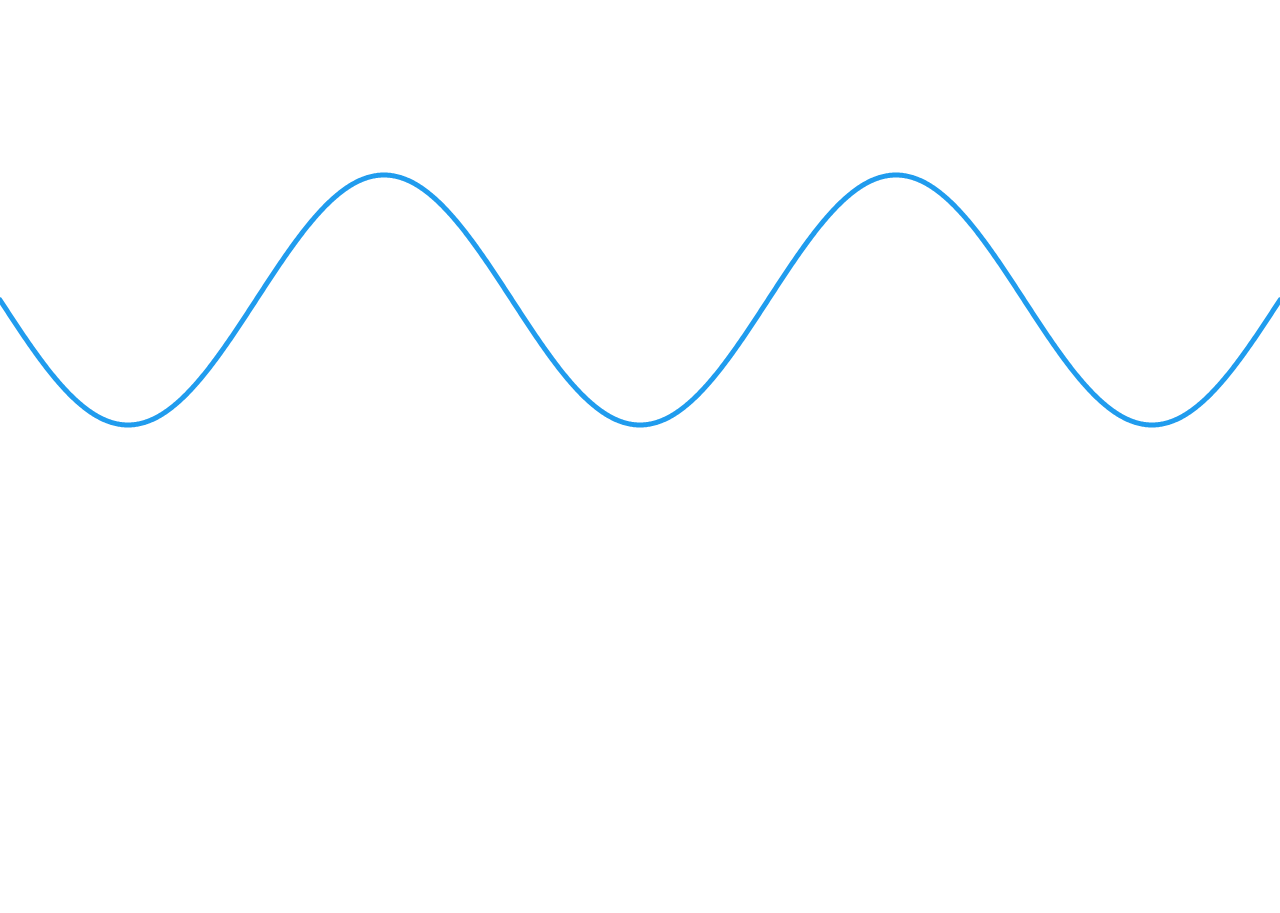
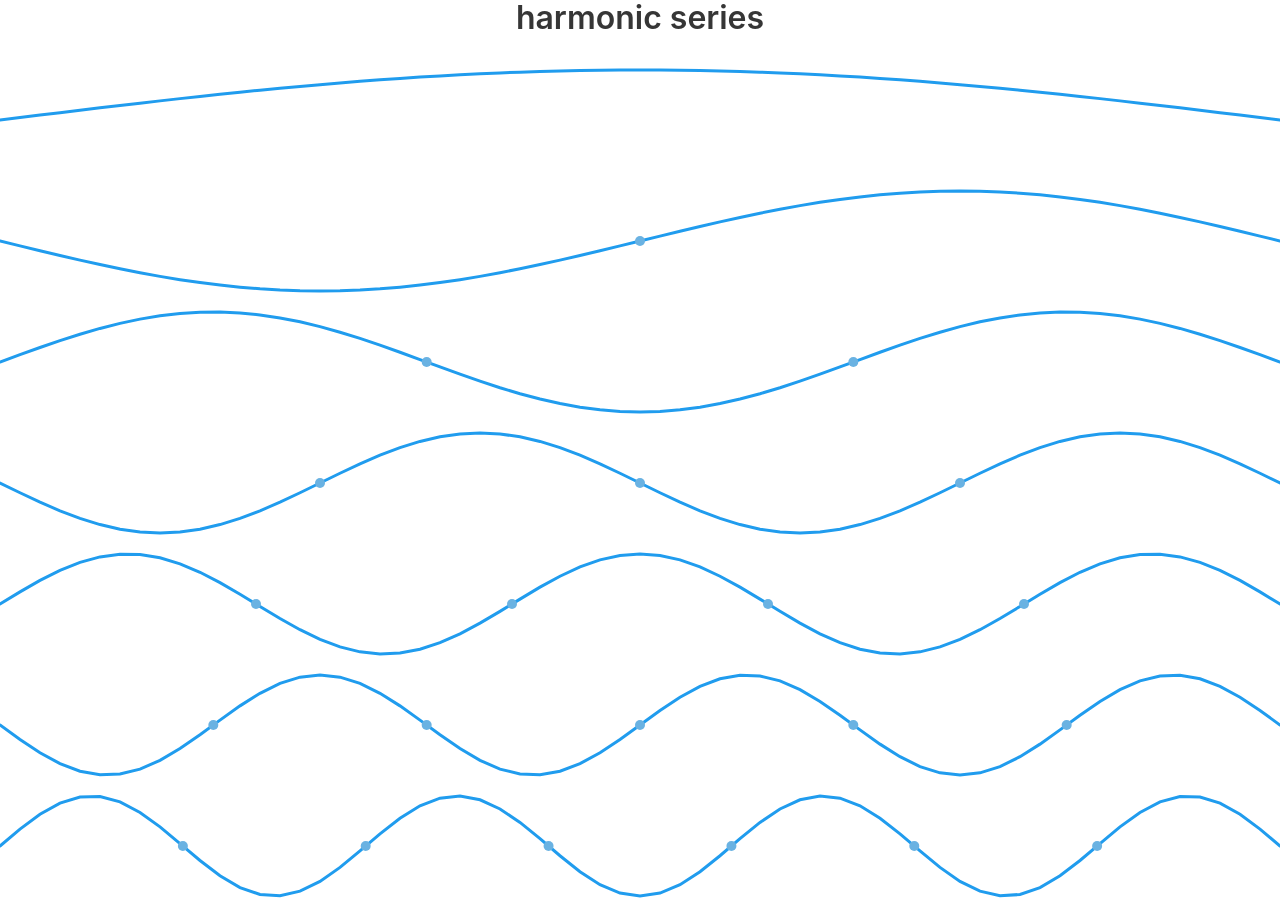
Before and after one commit to d-rowe/harmonic-visualizer, a React (Create React App) app: page / in a window 1280 px wide. Shown: the top 913 px of the page. Before the commit the page ends 800 px from the top, so only its background shows below. Built offline with nearby package versions, Linux system fonts and the light colour scheme.

Commit message:
fixed easing bug added first 10 harmonics added nodes

```diff
--- a/package.json
+++ b/package.json
@@ -3,6 +3,7 @@
   "version": "0.1.0",
   "private": true,
   "dependencies": {
+    "bulma": "^0.7.4",
     "gsap": "^2.1.2",
     "react": "^16.8.6",
     "react-dom": "^16.8.6",
--- a/src/App.css
+++ b/src/App.css
@@ -2,7 +2,7 @@
   text-align: center;
   width: 100%;
   height: 100%;
-  overflow: hidden;
+  /* overflow: hidden; */
 }
 
 .App-logo {
--- a/src/App.js
+++ b/src/App.js
@@ -1,11 +1,24 @@
 import React from "react";
 import Wave from "./components/wave";
+import "bulma/css/bulma.css";
 import "./App.css";
 
 function App() {
   return (
-    <div className="App" id="App">
-      <Wave />
+    <div>
+      <h1 class="title has-text-centered">harmonic series</h1>
+      <div className="App" id="App">
+        <Wave harmonic="1" />
+        <Wave harmonic="2" />
+        <Wave harmonic="3" />
+        <Wave harmonic="4" />
+        <Wave harmonic="5" />
+        <Wave harmonic="6" />
+        <Wave harmonic="7" />
+        <Wave harmonic="8" />
+        <Wave harmonic="9" />
+        <Wave harmonic="10" />
+      </div>
     </div>
   );
 }
--- a/src/components/wave.css
+++ b/src/components/wave.css
@@ -1,11 +1,15 @@
 path {
   stroke: hsl(204, 86%, 53%);
-  stroke-width: 5px;
+  stroke-width: 3px;
   stroke-linecap: round;
   fill: none;
 }
 
-.contain, svg {
+circle {
+  fill: hsl(204, 67%, 65%);
+}
+
+svg {
   width: 100%;
-  height: 100%;
+  height: 115px;
 }
--- a/src/components/wave.js
+++ b/src/components/wave.js
@@ -1,23 +1,41 @@
 import React from "react";
-import { TweenMax, Sine } from "gsap/TweenMax";
+import { TweenMax, Power1 } from "gsap/TweenMax";
 import { TimelineMax } from "gsap/TimelineMax";
 import "./wave.css";
 
 class Wave extends React.Component {
   constructor(props) {
     super(props);
-    this.amplitude = 250;
+    this.amplitude = 50;
     this.amplitudeAnimation = this.amplitude;
-    this.harmonic = 5;
+    this.harmonic = this.props.harmonic;
+    this.speed = 3;
+    this.resolution = 20;
   }
+
+  draw() {
+    this.width = this.refs.contain.clientWidth;
+    let path = "M";
+    for (var i = 0; i <= this.width; i = i + this.resolution) {
+      let x = i;
+      let y =
+        60 +
+        this.amplitudeAnimation *
+          Math.sin(x / (this.width / (Math.PI * this.harmonic)));
+      path = path.concat(x + "," + y + " L");
+    }
+    this.refs.path.setAttribute("d", path);
+  }
+
   componentDidMount() {
     this.draw();
+    this.drawNodes();
     this.wtl = new TimelineMax({ repeat: -1 });
     this.wtl.add(
       TweenMax.to(this, 1, {
         amplitudeAnimation: -this.amplitude,
-        easing: Sine.easeInOut,
-        onUpdate: value => {
+        ease: Power1.easeInOut,
+        onUpdate: () => {
           this.draw();
         }
       })
@@ -25,33 +43,40 @@ class Wave extends React.Component {
     this.wtl.add(
       TweenMax.to(this, 1, {
         amplitudeAnimation: this.amplitude,
-        easing: Sine.easeInOut,
-        onUpdate: value => {
+        ease: Power1.easeInOut,
+        onUpdate: () => {
           this.draw();
         }
       })
     );
+    this.wtl.duration(this.speed * (1 / this.harmonic));
   }
 
-  draw() {
-    let width = this.refs.contain.clientWidth;
-    let path = "M";
-    let x, y;
-    for (var i = 0; i <= width; i++) {
-      let x = i;
-      let y =
-        300 +
-        this.amplitudeAnimation * Math.sin(x / (width / (Math.PI * this.harmonic)));
-      path = path.concat(x + "," + y + " L");
+  drawNodes() {
+    if (this.harmonic > 1) {
+      let circles = [];
+      for (let i = 1; i < this.harmonic; i++) {
+        var circle = document.createElementNS(
+          "http://www.w3.org/2000/svg",
+          "circle"
+        ); //Create a path in SVG's namespace
+        circle.setAttribute("cx", (this.width / this.harmonic)*i); //Set path's data
+        circle.setAttribute("cy", 60);
+        circle.setAttribute("r", 5);
+        circles.push(circle);
+      }
+      for (let i = 0; i < circles.length; i++) {
+        console.log(i);
+        this.refs.svg.appendChild(circles[i]);
+      }
+      // }
     }
-    console.log(x, y, path);
-    this.refs.path.setAttribute("d", path);
   }
 
   render() {
     return (
       <div className="contain" ref="contain">
-        <svg>
+        <svg ref="svg">
           <path ref="path" d="M10,10 L50,100 L90,50" />
         </svg>
       </div>
```
Also changed, not shown: 1 other file (tests, documents, lock files or other folders).
